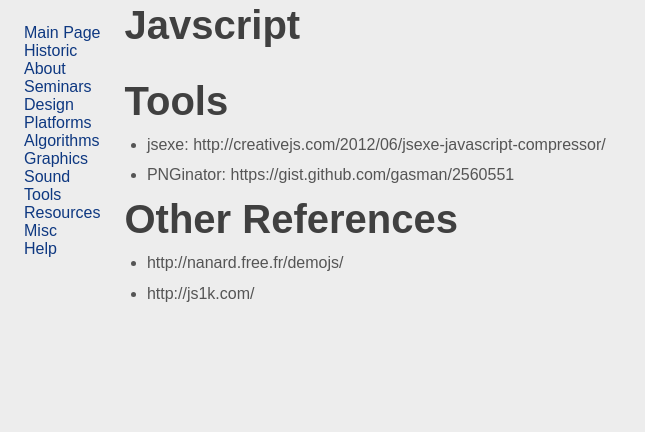
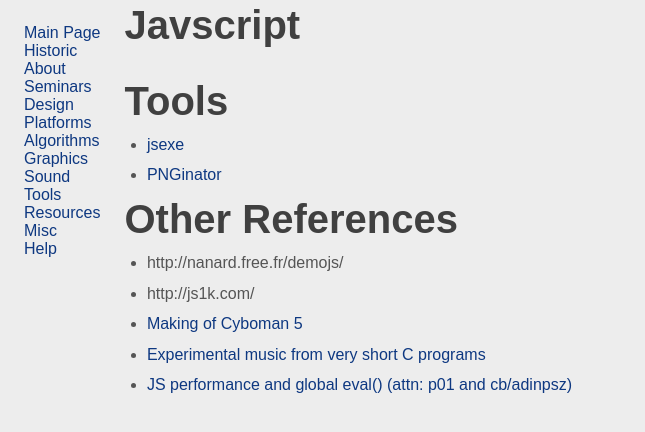
Before and after one commit to in4k/in4k.github.io, a Jekyll site: the page built from wiki/javascript.markdown, in a window 1280 px wide. Shown: the top 432 px of the page, without its empty margins (0-645 px from the left). Built offline with Jekyll 4.4.1, drawn with Linux system fonts in a browser that asks for light colours; some web fonts are replaced.

Commit message:
Update javascript.markdown

```diff
--- a/wiki/javascript.markdown
+++ b/wiki/javascript.markdown
@@ -4,9 +4,12 @@ layout: "wiki-page"
 ---
 
 # Tools
-* jsexe: http://creativejs.com/2012/06/jsexe-javascript-compressor/
-* PNGinator: https://gist.github.com/gasman/2560551
+* [jsexe](http://creativejs.com/2012/06/jsexe-javascript-compressor/)
+* [PNGinator](https://gist.github.com/gasman/2560551)
 
 # Other References
 * http://nanard.free.fr/demojs/
 * http://js1k.com/
+* [Making of Cyboman 5](http://www.tpolm.org/herring/?p=410)
+* [Experimental music from very short C programs](http://www.pouet.net/topic.php?which=8357)
+* [JS performance and global eval() (attn: p01 and cb/adinpsz)](http://www.pouet.net/topic.php?which=8770)
```
